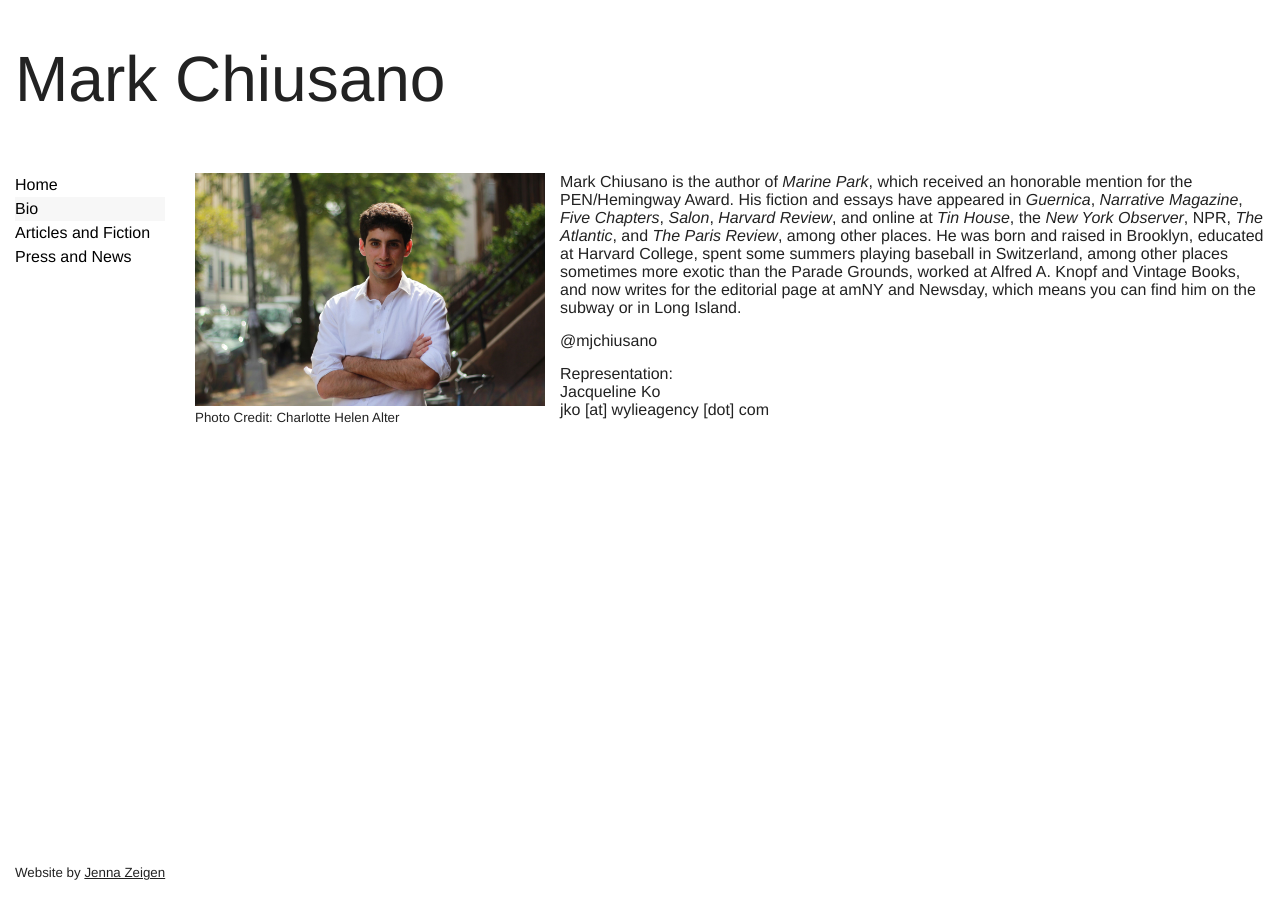
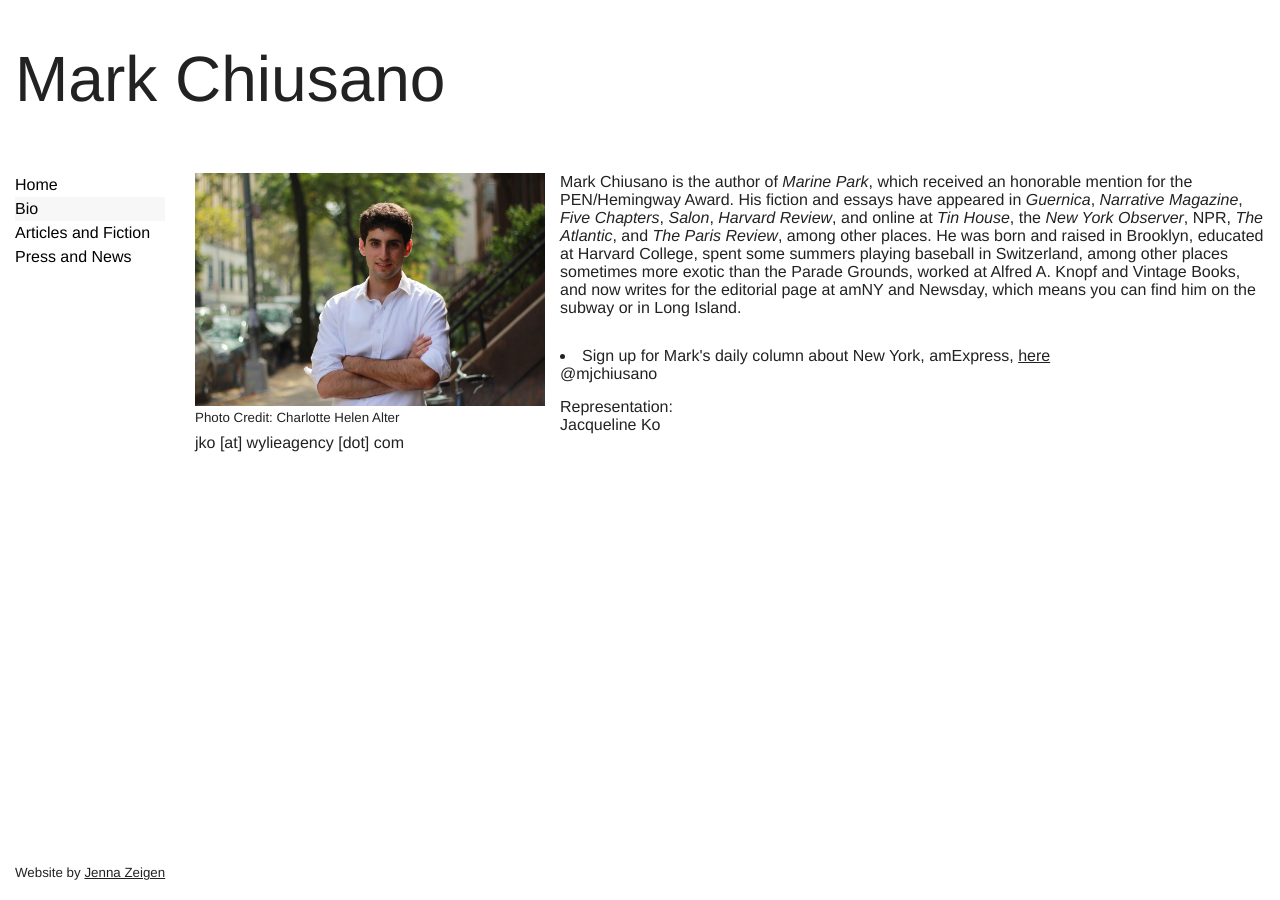
Before and after one commit to mjchiusano/mjchiusano.github.io, a Jekyll site: the page built from bio.html, in a window 1280 px wide. Built offline with Jekyll 4.4.1, drawn with Linux system fonts in a browser that asks for light colours; Markdown is read by kramdown in place of the engine named in the settings.

Commit message:
amexpress
update

```diff
--- a/bio.html
+++ b/bio.html
@@ -10,6 +10,8 @@
 
 <p class="gutter-pad-bottom">Mark Chiusano is the author of <i>Marine Park</i>, which received an honorable mention for the PEN/Hemingway Award. His fiction and essays have appeared in <i>Guernica</i>, <i>Narrative Magazine</i>, <i>Five Chapters</i>, <i>Salon</i>, </i><i>Harvard Review</i>, and online at <i>Tin House</i>, the <i>New York Observer</i>, NPR, <i>The Atlantic</i>, and <i>The Paris Review</i>, among other places. He was born and raised in Brooklyn, educated at Harvard College, spent some summers playing baseball in Switzerland, among other places sometimes more exotic than the Parade Grounds, worked at Alfred A. Knopf and Vintage Books, and now writes for the editorial page at amNY and Newsday, which means you can find him on the subway or in Long Island.</p>
 
+<p class="gutter-pad-bottom"><li>Sign up for Mark's daily column about New York, amExpress, <a href="http://www.amny.com/amexpress">here</a></p>
+
 <p class="gutter-pad-bottom">@mjchiusano</p>
 
 <p>Representation:<br>
```
